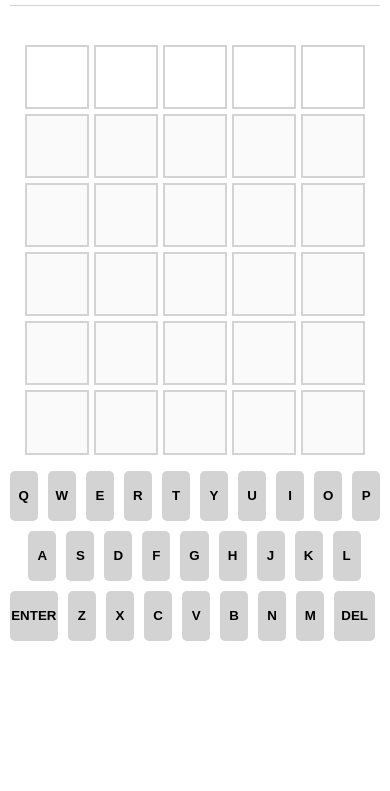
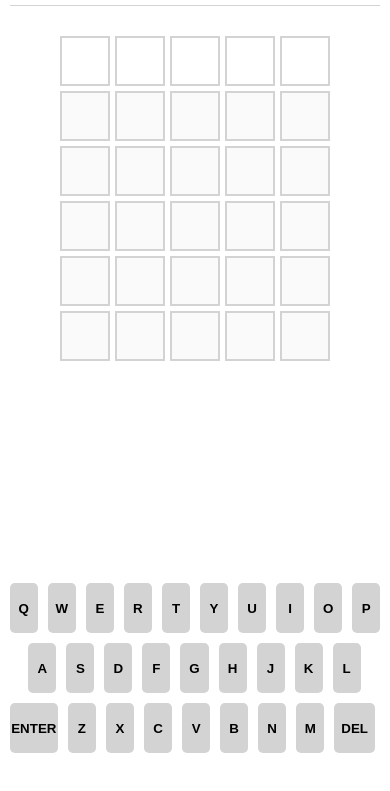
Before and after one commit to abhijeet-saxena/wordle, a website with bundled scripts: page src/index.html in a window 390 px wide. Shown: the part 51-842 px from the top of the page. Built offline with nearby package versions, Linux system fonts and the light colour scheme.

Commit message:
Remove aspect-ratio

```diff
--- a/src/main.js
+++ b/src/main.js
@@ -1,4 +1,6 @@
 import db from "./db.js";
+
+window.onload = () => {
   const words = Object.keys(db);
   const randomWord = words[Math.floor(Math.random() * words.length)];
   console.log(randomWord);
@@ -97,3 +99,4 @@ document.querySelector("#keyboard").addEventListener("click", (e) => {
       })
     );
   });
+};
--- a/src/style.css
+++ b/src/style.css
@@ -25,9 +25,7 @@ body {
   display: flex;
   flex-direction: column;
   height: 100vh;
-  width: 50vw;
-  max-width: 500px;
-  min-width: 500px;
+  width: 500px;
   margin: 0 auto;
 }
 
@@ -59,22 +57,21 @@ main {
   display: flex;
   flex-wrap: wrap;
   gap: 5px;
-  padding: 10% 15%;
+  padding: 25px 50px;
   justify-content: center;
 }
 
 /* Input Boxes Styles */
 
 input {
-  aspect-ratio: 1;
   outline: none;
   text-align: center;
   border: solid 2px lightgray;
   font-size: 2.25rem;
   font-weight: bold;
-  flex: 0 0 calc(20% - 10px);
+  width: 65px;
+  height: 65px;
   text-transform: uppercase;
-  user-select: none;
   pointer-events: none;
 }
 
@@ -147,14 +144,13 @@ button[data-val="A"] {
 @media screen and (max-width: 400px) {
   body {
     width: 95vw;
-    min-width: 95vw;
     padding: 0;
   }
   main {
-    padding: 10vw 0 0;
+    padding: 30px;
   }
   #keyboard {
-    margin-top: 0;
+    margin-bottom: 1.5rem;
   }
   #keyboard button[data-val="Enter"] {
     width: 13%;
@@ -163,6 +159,7 @@ button[data-val="A"] {
     width: 11%;
   }
   input {
-    width: 20px;
+    width: 50px;
+    height: 50px;
   }
 }
```
Lines whose indentation alone changed are shown as unchanged.
